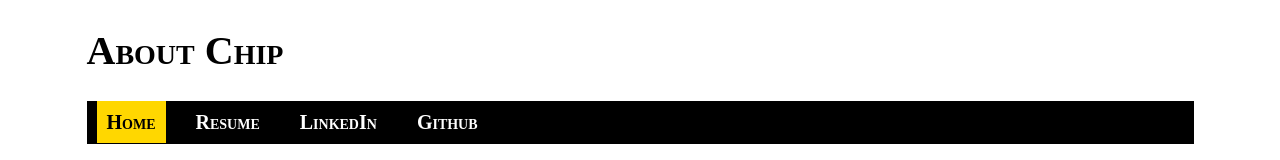
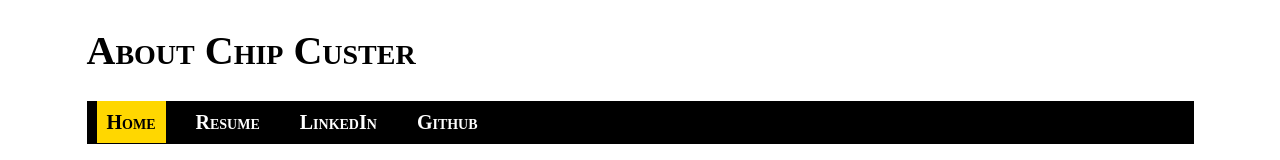
Before and after one commit to CharlesCuster1/Final-Project, a plain HTML site: page index.html in a window 1280 px wide. Shown: the top 160 px of the page. Drawn offline with Linux system fonts and the light colour scheme.

Commit message:
Update index.html

```diff
--- a/index.html
+++ b/index.html
@@ -13,7 +13,7 @@
 
     <header>
 
-      <h1> About Chip </h1>
+      <h1> About Chip Custer</h1>
 
       <div id="menubar">
         <nav>
```
